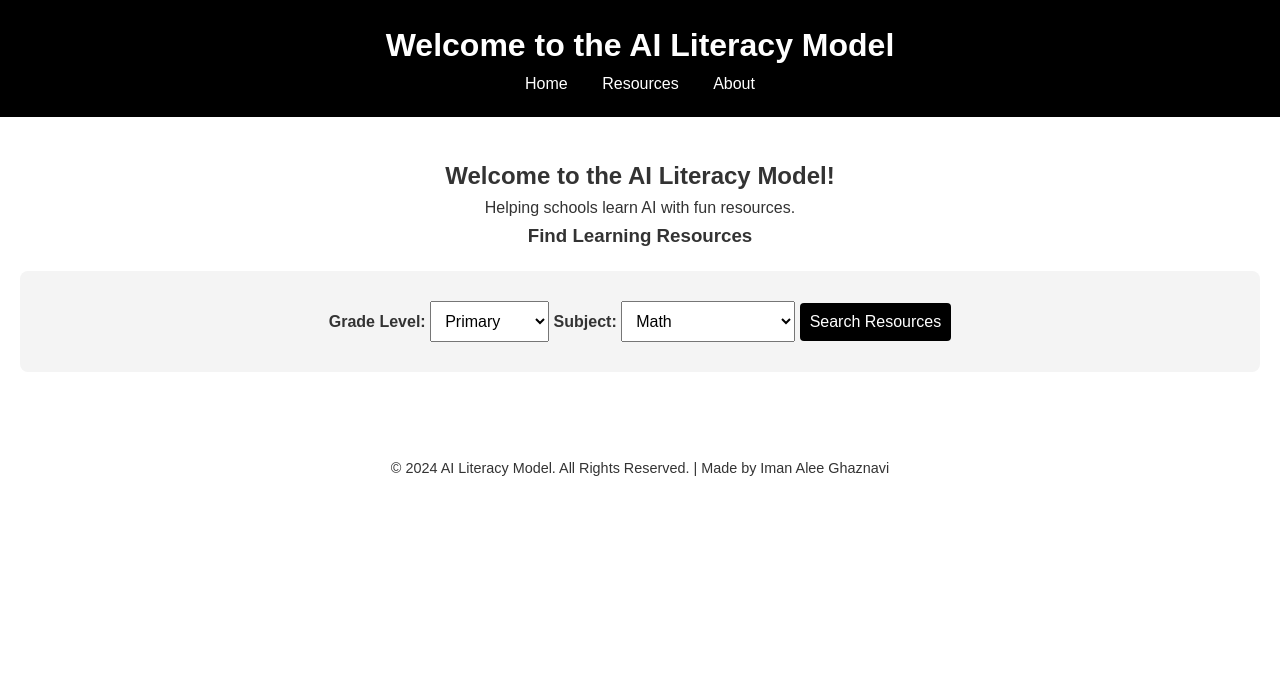
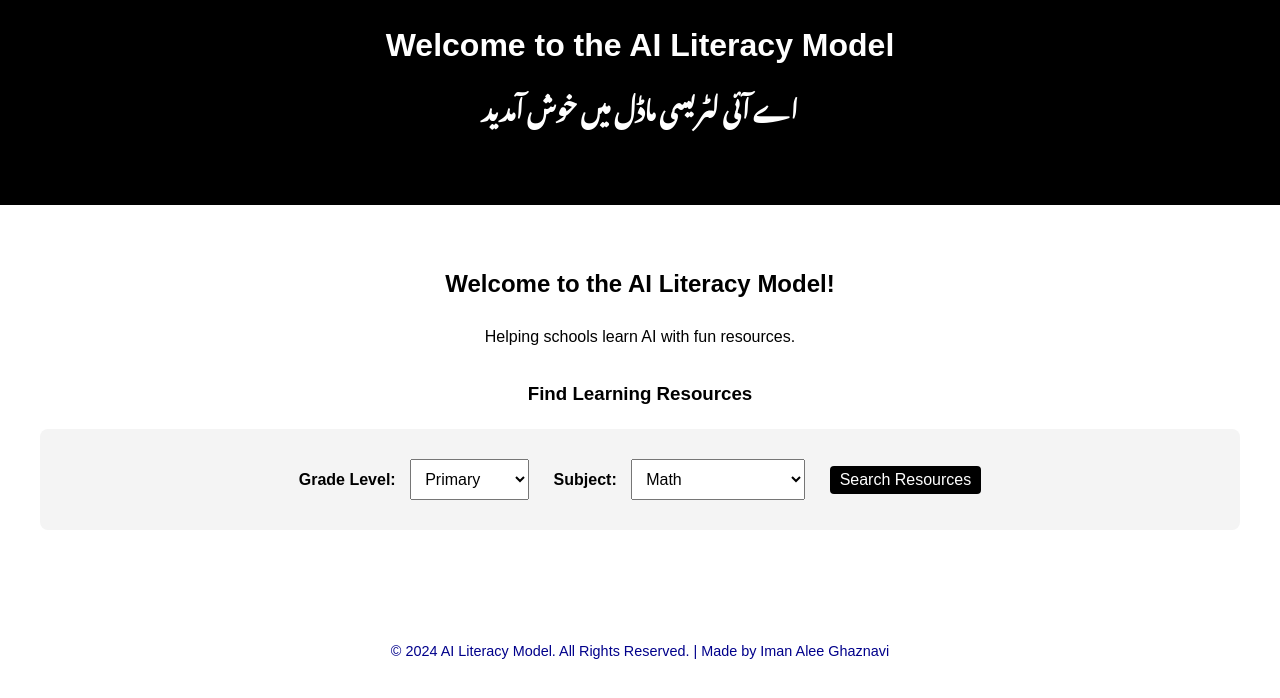
Before and after one commit to imanalee/AI-Literacy-Model, a plain HTML site: page index.html in a window 1280 px wide. Drawn offline with Linux system fonts and the light colour scheme; a web font is replaced by a local one.

Commit message:
Add files via upload

```diff
--- a/index.html
+++ b/index.html
@@ -5,47 +5,51 @@
     <meta name="viewport" content="width=device-width, initial-scale=1.0">
     <title>AI Literacy Model</title>
     <link rel="stylesheet" href="styles.css">
+    <link href="https://fonts.googleapis.com/css2?family=Noto+Nastaliq+Urdu&display=swap" rel="stylesheet">
 </head>
-<body>
-    <header>
-        <h1>Welcome to the AI Literacy Model</h1>
-        <nav>
-            <ul>
-                <li><a href="#">Home</a></li>
-                <li><a href="#">Resources</a></li>
-                <li><a href="#">About</a></li>
+<body style="background-color: white; color: black; font-family: Arial, sans-serif;">
+    <header style="text-align: center; padding: 20px 0;">
+        <h1 style="margin: 0; font-size: 2em;">Welcome to the AI Literacy Model</h1>
+        <h1 style="font-family: 'Noto Nastaliq Urdu', serif; font-size: 1.5em; color: white; margin: 10px 0; background-color: black; display: inline-block; padding: 5px 15px;">
+            اے آئی لٹریسی ماڈل میں خوش آمدید
+        </h1>
+        <nav style="margin-top: 20px;">
+            <ul style="list-style: none; display: flex; justify-content: center; padding: 0; margin: 0;">
+                <li style="margin: 0 15px;"><a href="#" style="text-decoration: none; color: black;">Home</a></li>
+                <li style="margin: 0 15px;"><a href="#" style="text-decoration: none; color: black;">Resources</a></li>
+                <li style="margin: 0 15px;"><a href="#" style="text-decoration: none; color: black;">About</a></li>
             </ul>
         </nav>
     </header>
 
-    <section>
-        <h2>Welcome to the AI Literacy Model!</h2>
-        <p>Helping schools learn AI with fun resources.</p>
+    <section style="text-align: center; padding: 40px;">
+        <h2 style="margin-bottom: 20px;">Welcome to the AI Literacy Model!</h2>
+        <p style="margin-bottom: 30px;">Helping schools learn AI with fun resources.</p>
 
-        <h3>Find Learning Resources</h3>
-        <form id="searchForm">
-            <label for="gradeLevel">Grade Level:</label>
-            <select id="gradeLevel">
+        <h3 style="margin-bottom: 20px;">Find Learning Resources</h3>
+        <form id="searchForm" style="margin-bottom: 30px;">
+            <label for="gradeLevel" style="margin-right: 10px;">Grade Level:</label>
+            <select id="gradeLevel" style="margin-right: 20px;">
                 <option value="Primary">Primary</option>
                 <option value="Middle">Middle</option>
                 <option value="Secondary">Secondary</option>
                 <option value="College">College</option>
             </select>
 
-            <label for="subject">Subject:</label>
-            <select id="subject">
+            <label for="subject" style="margin-right: 10px;">Subject:</label>
+            <select id="subject" style="margin-right: 20px;">
                 <option value="Math">Math</option>
                 <option value="English">English</option>
                 <option value="Computer Science">Computer Science</option>
             </select>
 
-            <button type="button" id="searchButton">Search Resources</button>
+            <button type="button" id="searchButton" style="padding: 5px 10px; cursor: pointer;">Search Resources</button>
         </form>
 
-        <div id="resources"></div>
+        <div id="resources" style="margin-top: 30px;"></div>
     </section>
 
-    <footer>
+    <footer style="text-align: center; padding: 10px 0; font-size: 0.9em; color: darkblue;">
         <p>&copy; 2024 AI Literacy Model. All Rights Reserved. | Made by Iman Alee Ghaznavi</p>
     </footer>
 
```
